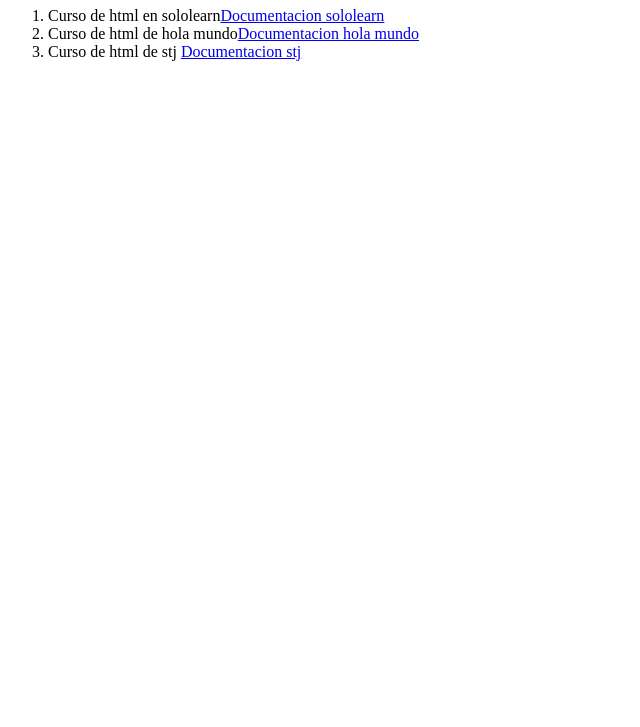
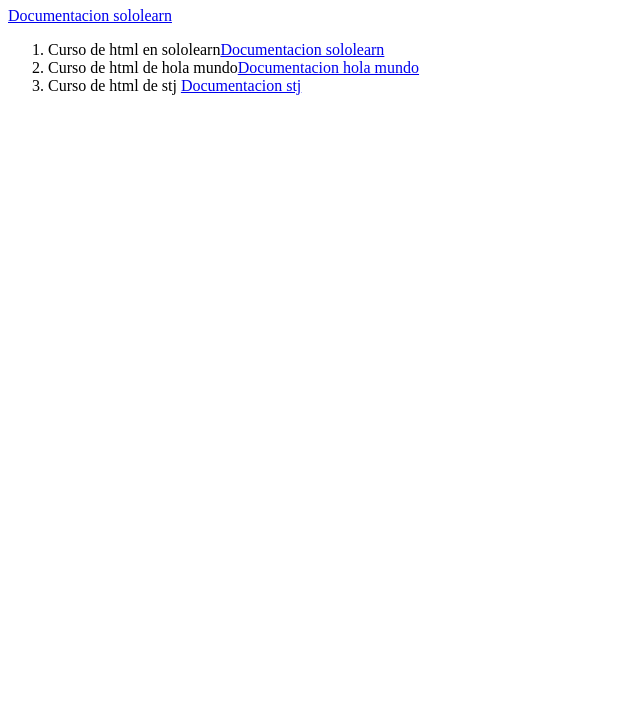
Before and after one commit to dwe23/dwe23, a plain HTML site: page index.html in a window 1280 px wide. Shown: the part 73-800 px from the top of the page, without its empty margins (0-640 px from the left). Drawn offline with Linux system fonts and the light colour scheme.

Commit message:
Codigo de prueba

```diff
--- a/index.html
+++ b/index.html
@@ -6,6 +6,7 @@
 </head>
 <body valink="#ccffff" aalink="#3300ff" >
     <h1>Lista de cursos html</h1>
+    <a href="https://dawn-ketch-5c1.notion.site/CSS-AND-HTML-34c38a697bd04aa388e9b4ac78a2e669">Documentacion sololearn</a>
     <ol>
         <li>Curso de html en sololearn<a href="https://dawn-ketch-5c1.notion.site/CSS-AND-HTML-34c38a697bd04aa388e9b4ac78a2e669">Documentacion sololearn</a> </li>
         <li>Curso de html de hola mundo<a href="pagina2.html">Documentacion hola mundo</a></li>
```
